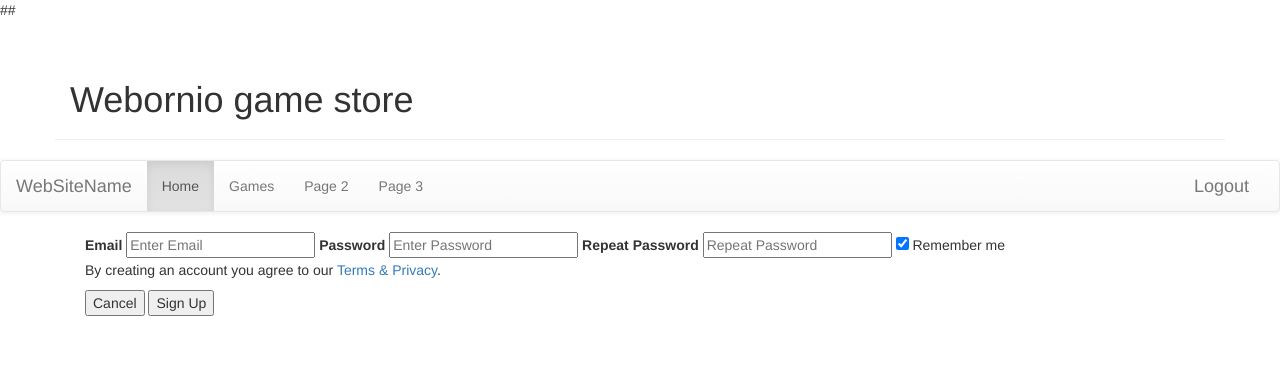
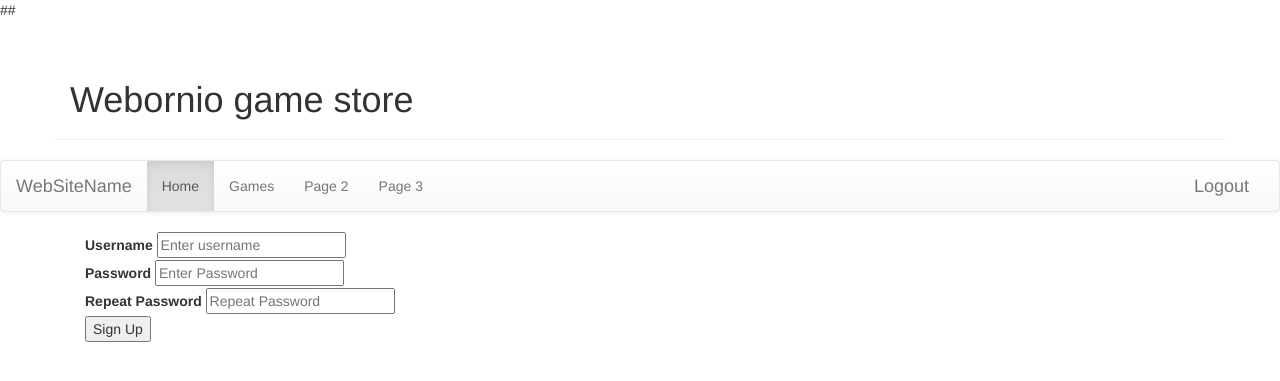
Before and after one commit to Rdui/first_django_project, a Django app: page /store/register/ in a window 1280 px wide. Shown: the top 381 px of the page. Run offline with Django 3.2, Linux system fonts and the light colour scheme; some libraries are stand-ins or nearby versions.

Commit message:
registration adds a basic django User

```diff
--- a/webornio/store/templates/registration/registration_form.html
+++ b/webornio/store/templates/registration/registration_form.html
@@ -2,24 +2,21 @@
 
 {% block content %}
 
-<form method="post">
+<form action="" method="post">{% csrf_token %}
+  <input type='hidden' name='csrfmiddlewaretoken' id='csrf'>
   <div class="container">
-    <label><b>Email</b></label>
-    <input type="text" placeholder="Enter Email" name="email" required>
+    <label><b>Username</b></label>
+    <input type="text" placeholder="Enter username" name="username" required><br>
 
     <label><b>Password</b></label>
-    <input type="password" placeholder="Enter Password" name="psw" required>
+    <input type="password" placeholder="Enter Password" name="psw" required><br>
 
     <label><b>Repeat Password</b></label>
-    <input type="password" placeholder="Repeat Password" name="psw-repeat" required>
-    <input type="checkbox" checked="checked"> Remember me
-    <p>By creating an account you agree to our <a href="#">Terms & Privacy</a>.</p>
+    <input type="password" placeholder="Repeat Password" name="psw-repeat" required><br>
 
-    <div class="clearfix">
-      <button type="button"  class="cancelbtn">Cancel</button>
-      <button type="submit" class="signupbtn">Sign Up</button>
-    </div>
+    <button type="submit" class="signupbtn">Sign Up</button>
   </div>
 </form>
+<script> document.getElementById("csrf").value = csrftoken</script>
 
 {% endblock %}
--- a/webornio/store/views.py
+++ b/webornio/store/views.py
@@ -1,6 +1,7 @@
 #-*- coding:UTF-8 -*-
 from django.shortcuts import render
 from django.template import loader
+from django.contrib.auth.models import User
 from .models import Game, SaveGame, Player, Sale, Developer
 
 from django.http import HttpResponse
@@ -10,14 +11,16 @@ from django.shortcuts import redirect
 from django.shortcuts import redirect
 
 import requests
+import logging
+
 
 from hashlib import md5
 
 import json
 
 from django.views.decorators.csrf import ensure_csrf_cookie
+
 @ensure_csrf_cookie
-
 
 def index(request):
     template = loader.get_template('store/home.html')
@@ -170,8 +173,16 @@ def buy_cancel(request):
 
 def buy_error(request):
     pass
+
 def register(request):
+    if request.method == "POST":
+        data = request.POST
+        print("yee")
+        player = User.objects.create_user(username=data["username"], password=data["psw"])
+        player.save()
+        return redirect("/store/login")
 
-    template = loader.get_template('registration/registration_form.html')
-    context = RequestContext(request,{})
-    return HttpResponse(template.render(context))
+    else:
+        template = loader.get_template('registration/registration_form.html')
+        context = RequestContext(request,{})
+        return HttpResponse(template.render(context))
```
